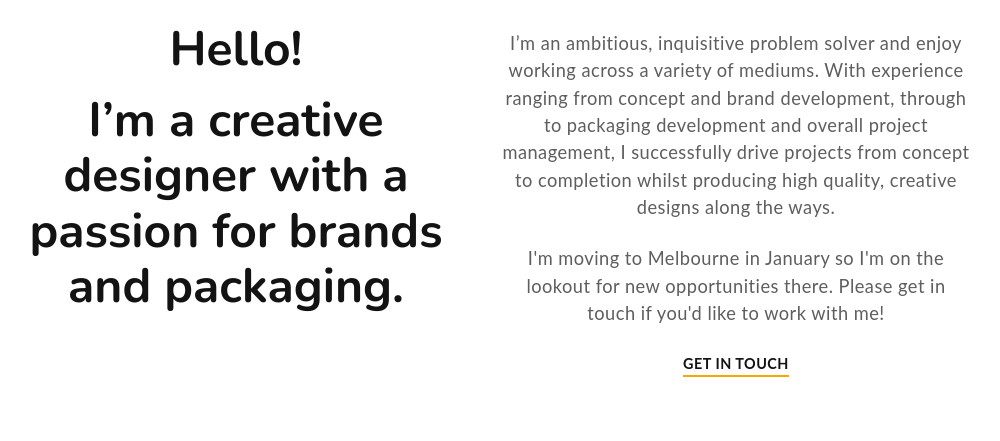
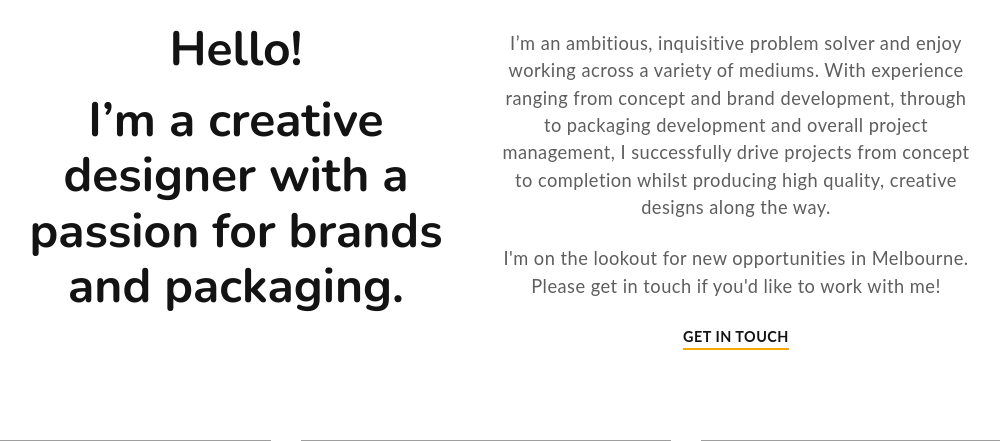
Before and after one commit to Cmac2712/sm-portfolio-site, a PHP site: page / in a window 1280 px wide. Shown: the part 140-581 px from the top of the page, without its empty margins (154-1154 px from the left). Run offline with PHP 8.4, Linux system fonts and the light colour scheme; grey boxes are pictures that could not be loaded.

Commit message:
Updated home page text

```diff
--- a/index.php
+++ b/index.php
@@ -15,8 +15,8 @@
                 <h1 class="display-3 mnt-8">I’m a creative designer with a passion for brands and packaging.</h1>
             </div>
             <div class="col-lg-5">
-                <p class="lead">I’m an ambitious, inquisitive problem solver and enjoy working across a variety of mediums.  With experience ranging from concept and brand development, through to packaging development and overall project management, I successfully drive projects from concept to completion whilst producing high quality, creative designs along the ways.</p>
-                <p class="lead">I'm moving to Melbourne in January so I'm on the lookout for new opportunities there.  Please get in touch if you'd like to work with me!</p>
+                <p class="lead">I’m an ambitious, inquisitive problem solver and enjoy working across a variety of mediums.  With experience ranging from concept and brand development, through to packaging development and overall project management, I successfully drive projects from concept to completion whilst producing high quality, creative designs along the way.</p>
+				<p class="lead">I'm on the lookout for new opportunities in Melbourne. Please get in touch if you'd like to work with me!</p>
                 <a href="contact" class="link-decorated mt-1">Get in Touch</a>
             </div>
         </div>
```
